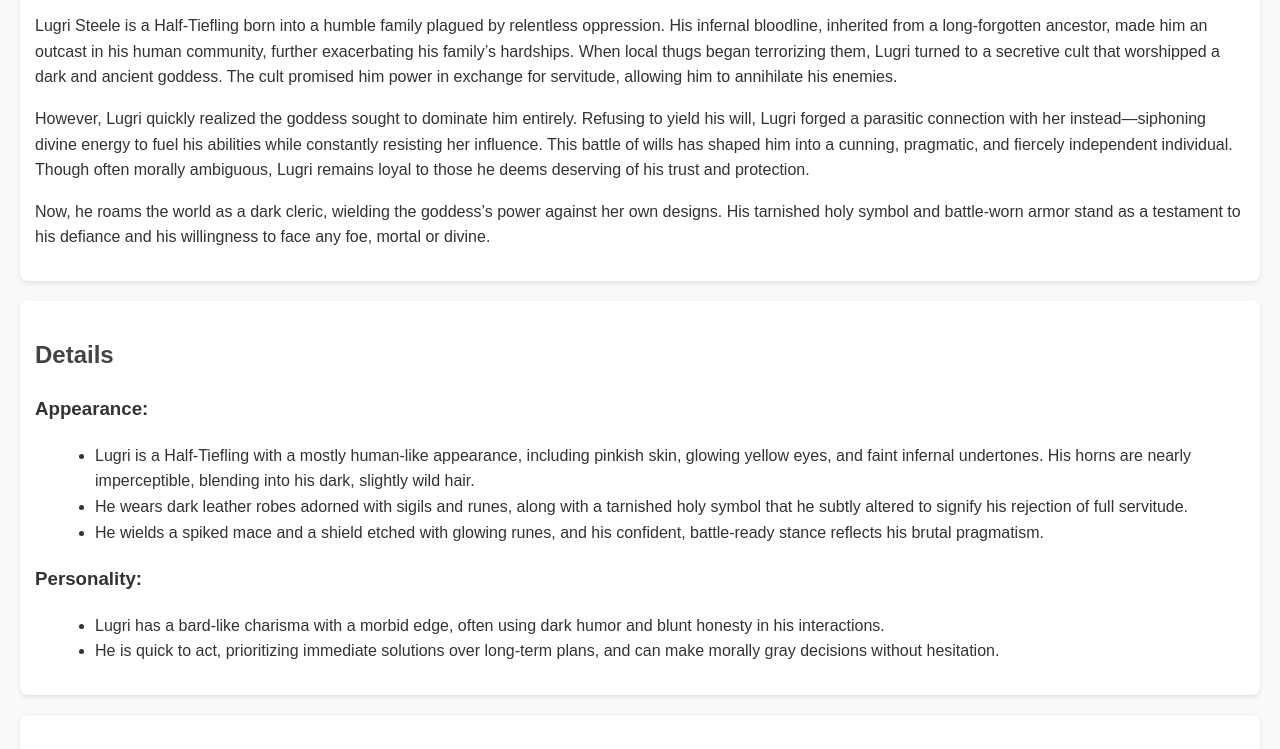
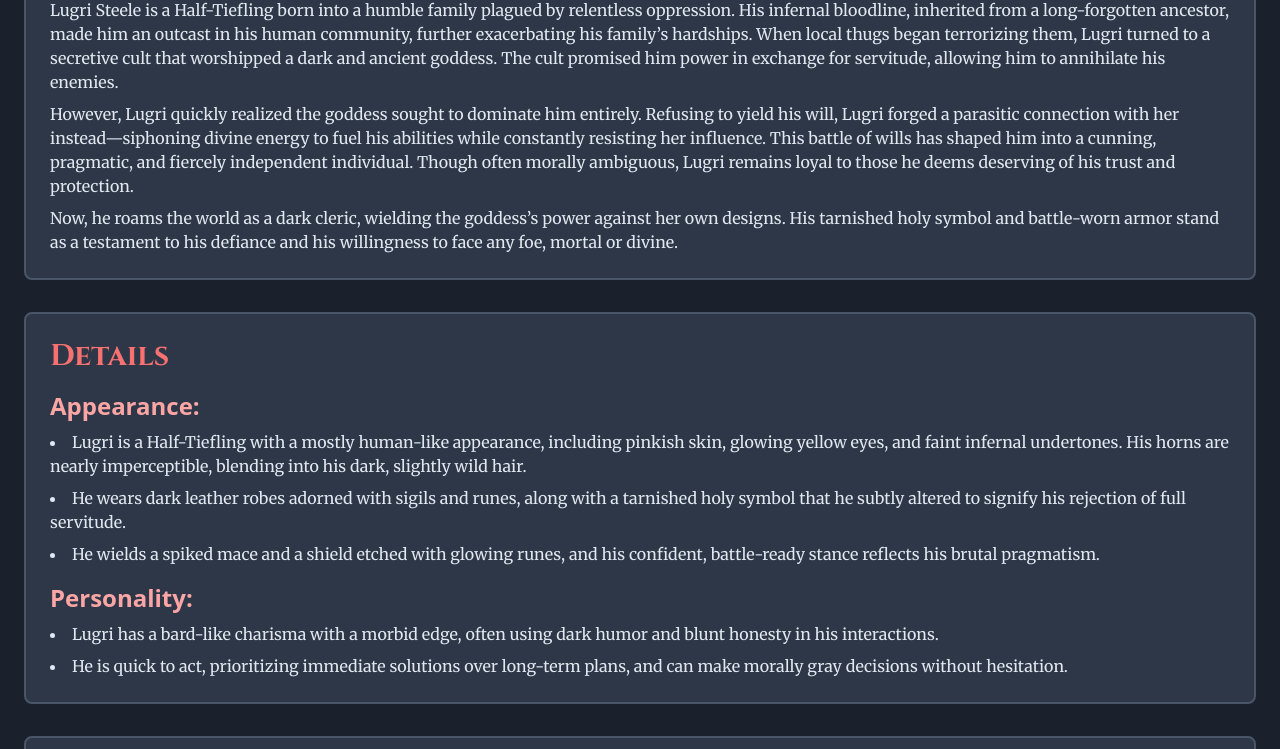
Before and after one commit to Sandbox-lbenson/lugri, a plain HTML site: page index.html in a window 1280 px wide. Shown: the part 388-1137 px from the top of the page. Drawn offline with nearby package versions, Linux system fonts and the light colour scheme.

Commit message:
Update index.html

```diff
--- a/index.html
+++ b/index.html
@@ -4,40 +4,36 @@
     <meta charset="UTF-8">
     <meta name="viewport" content="width=device-width, initial-scale=1.0">
     <title>Character Summary: Lugri Steele</title>
+    <script src="https://cdn.tailwindcss.com"></script>
     <style>
         body {
-            font-family: Arial, sans-serif;
-            line-height: 1.6;
-            margin: 20px;
-            background-color: #f9f9f9;
-            color: #333;
+            background-color: #1a202c; /* Tailwind's dark gray-900 */
+            color: #e2e8f0; /* Tailwind's cool gray-200 */
         }
         h1, h2 {
-            color: #444;
+            font-family: "Cinzel", serif; /* A thematic serif font for titles */
         }
-        ul {
-            list-style-type: disc;
-            margin-left: 20px;
+        p, li {
+            font-family: "Merriweather", serif; /* Readable serif for body */
         }
         .section {
-            margin-bottom: 20px;
-            padding: 15px;
-            background: #fff;
-            border-radius: 8px;
-            box-shadow: 0 2px 5px rgba(0, 0, 0, 0.1);
+            background-color: #2d3748; /* Tailwind's dark gray-800 */
+            border: 2px solid #4a5568; /* Tailwind's dark gray-600 */
+            border-radius: 0.5rem;
+            padding: 1.5rem;
+            margin-bottom: 2rem;
         }
         img {
-            display: block;
-            margin: 20px auto;
-            max-width: 100%;
-            height: auto;
+            border: 4px solid #4a5568;
+            border-radius: 0.5rem;
         }
     </style>
+    <link href="https://fonts.googleapis.com/css2?family=Cinzel:wght@400;700&family=Merriweather:wght@300;400&display=swap" rel="stylesheet">
 </head>
-<body>
+<body class="p-6">
     <div class="section">
-        <h1>Character Summary: Lugri Steele</h1>
-        <ul>
+        <h1 class="text-4xl font-bold text-center text-red-400">Character Summary: Lugri Steele</h1>
+        <ul class="mt-4 space-y-2">
             <li><strong>Name:</strong> Lugri Steele</li>
             <li><strong>Race:</strong> Half-Tiefling (human-like appearance with subtle infernal traits such as glowing yellow eyes and pinkish skin)</li>
             <li><strong>Class:</strong> Cleric (War Domain)</li>
@@ -46,21 +42,21 @@
         </ul>
     </div>
     <div class="section">
-        <h2>Backstory</h2>
-        <p>
+        <h2 class="text-3xl font-semibold text-red-400">Backstory</h2>
+        <p class="mt-2">
             Lugri Steele is a Half-Tiefling born into a humble family plagued by relentless oppression. His infernal bloodline, inherited from a long-forgotten ancestor, made him an outcast in his human community, further exacerbating his family’s hardships. When local thugs began terrorizing them, Lugri turned to a secretive cult that worshipped a dark and ancient goddess. The cult promised him power in exchange for servitude, allowing him to annihilate his enemies.
         </p>
-        <p>
+        <p class="mt-2">
             However, Lugri quickly realized the goddess sought to dominate him entirely. Refusing to yield his will, Lugri forged a parasitic connection with her instead—siphoning divine energy to fuel his abilities while constantly resisting her influence. This battle of wills has shaped him into a cunning, pragmatic, and fiercely independent individual. Though often morally ambiguous, Lugri remains loyal to those he deems deserving of his trust and protection.
         </p>
-        <p>
+        <p class="mt-2">
             Now, he roams the world as a dark cleric, wielding the goddess’s power against her own designs. His tarnished holy symbol and battle-worn armor stand as a testament to his defiance and his willingness to face any foe, mortal or divine.
         </p>
     </div>
     <div class="section">
-        <h2>Details</h2>
-        <h3>Appearance:</h3>
-        <ul>
+        <h2 class="text-3xl font-semibold text-red-400">Details</h2>
+        <h3 class="text-2xl font-semibold mt-4 text-red-300">Appearance:</h3>
+        <ul class="mt-2 space-y-2 list-disc list-inside">
             <li>
                 Lugri is a Half-Tiefling with a mostly human-like appearance, including pinkish skin, glowing yellow eyes, and faint infernal undertones. His horns are nearly imperceptible, blending into his dark, slightly wild hair.
             </li>
@@ -71,8 +67,8 @@
                 He wields a spiked mace and a shield etched with glowing runes, and his confident, battle-ready stance reflects his brutal pragmatism.
             </li>
         </ul>
-        <h3>Personality:</h3>
-        <ul>
+        <h3 class="text-2xl font-semibold mt-4 text-red-300">Personality:</h3>
+        <ul class="mt-2 space-y-2 list-disc list-inside">
             <li>
                 Lugri has a bard-like charisma with a morbid edge, often using dark humor and blunt honesty in his interactions.
             </li>
@@ -82,7 +78,7 @@
         </ul>
     </div>
     <div class="section">
-        <img src="lugri_image.webp" alt="Lugri Steele">
+        <img src="lugri_image.webp" alt="Lugri Steele" class="mx-auto mt-4">
     </div>
 </body>
 </html>
```
